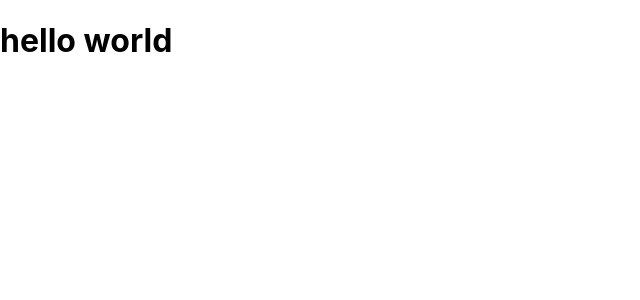
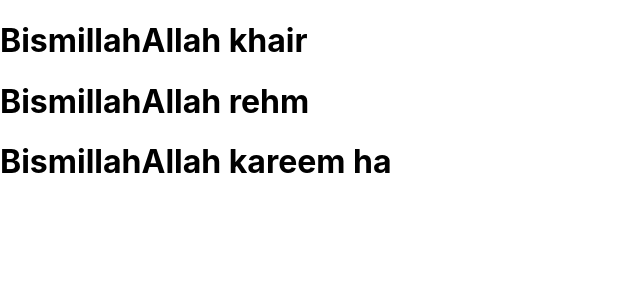
Before and after one commit to salimdevOs/my-react-app, a React (Create React App) app: page / in a window 1280 px wide. Shown: the top 300 px of the page, without its empty margins (0-640 px from the left). Built offline with nearby package versions, Linux system fonts and the light colour scheme.

Commit message:
send data to component

```diff
--- a/src/App.js
+++ b/src/App.js
@@ -1,9 +1,15 @@
 import React from 'react';
+import Exemple from './Exemple.js';
 function App() {
   return (
-  <div className="App">
-    <h1>hello world</h1>
-  </div>
+    <div className="App">
+      <Exemple dua="Allah khair" />
+      <Exemple dua="Allah rehm" />
+      <Exemple dua="Allah kareem ha " />
+    </div>
+
+
+
   );
 }
 
--- /dev/null
+++ b/src/Exemple.js
@@ -0,0 +1,9 @@
+import React from 'react';
+function Exemple (probs){
+    return(
+        <div>
+            <h1>Bismillah{probs.dua}</h1>
+        </div>
+    )
+}
+export default Exemple;
```
